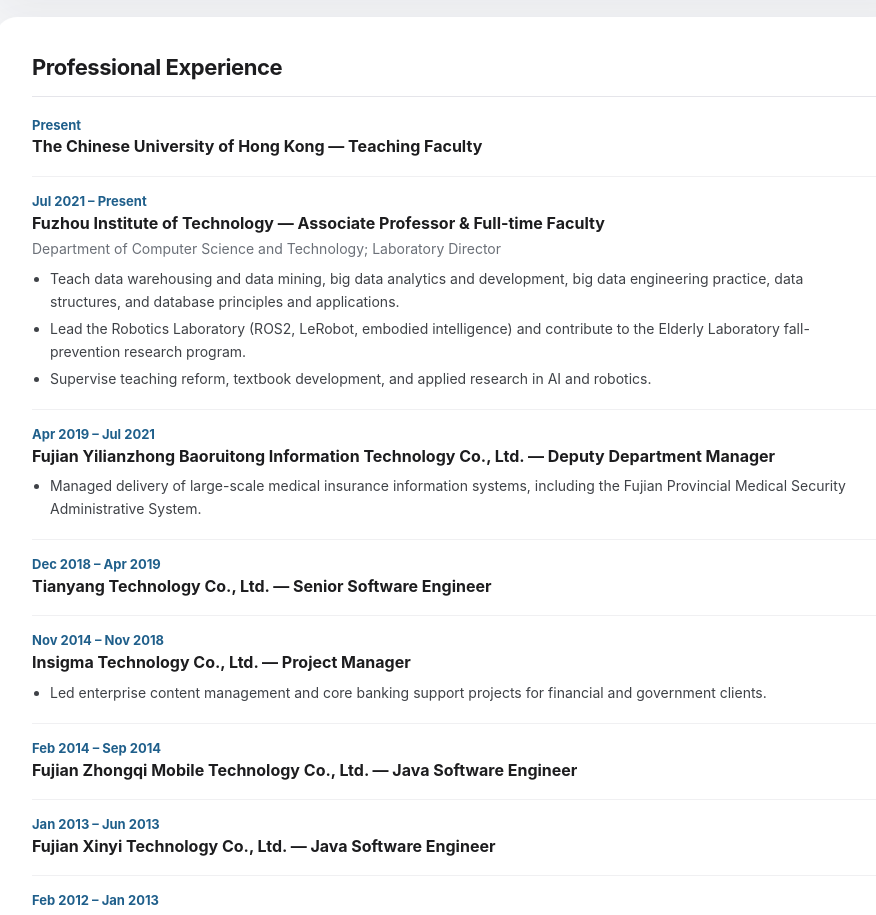
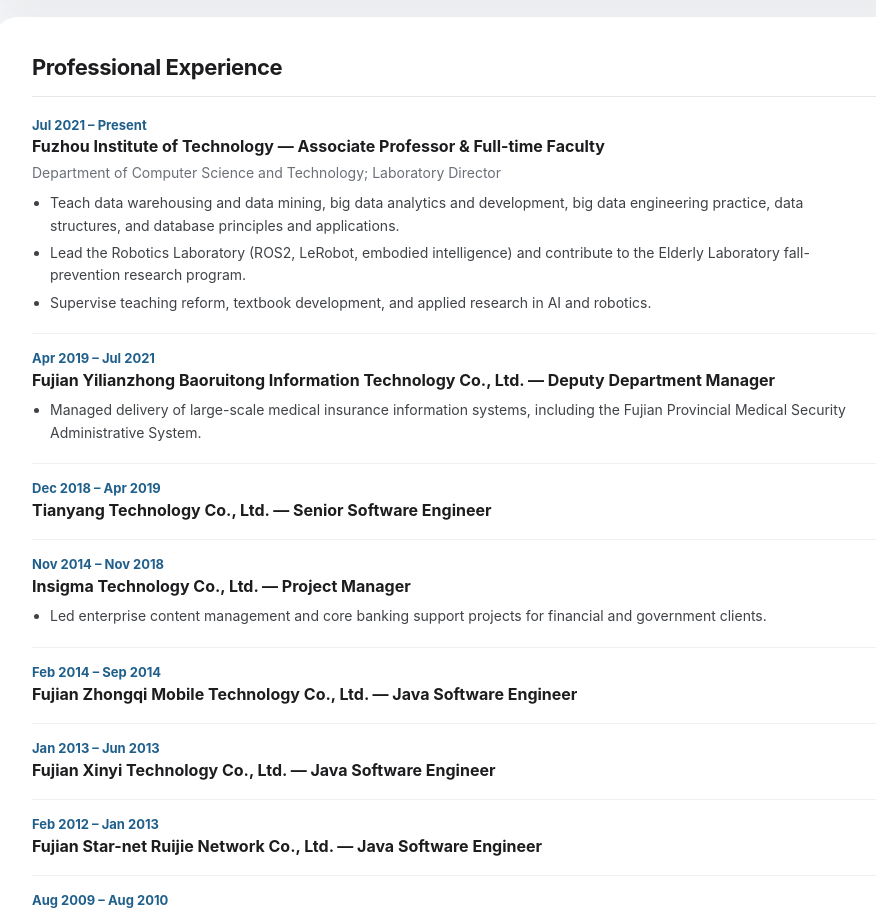
Before and after one commit to GeniusORC/GeniusORC.github.io, a plain HTML site: page cv.html in a window 1280 px wide. Shown: the part 843-1758 px from the top of the page, without its empty margins (185-1061 px from the left). Drawn offline with Linux system fonts and the light colour scheme.

Commit message:
Remove CUHK teaching entry from CV

```diff
--- a/cv.html
+++ b/cv.html
@@ -98,10 +98,6 @@
 
     <section class="card">
       <h2>Professional Experience</h2>
-      <div class="entry">
-        <div class="date">Present</div>
-        <h3>The Chinese University of Hong Kong — Teaching Faculty</h3>
-      </div>
       <div class="entry">
         <div class="date">Jul 2021 – Present</div>
         <h3>Fuzhou Institute of Technology — Associate Professor &amp; Full-time Faculty</h3>
```
